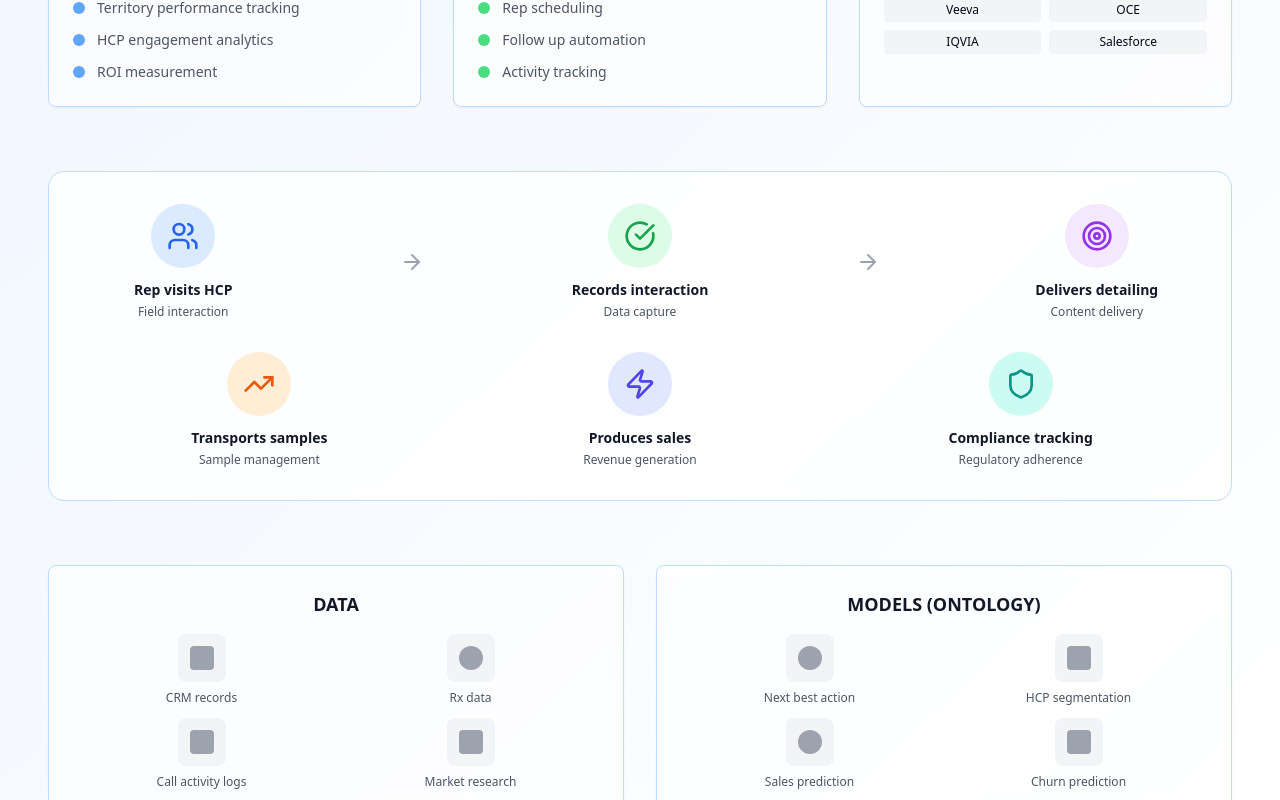
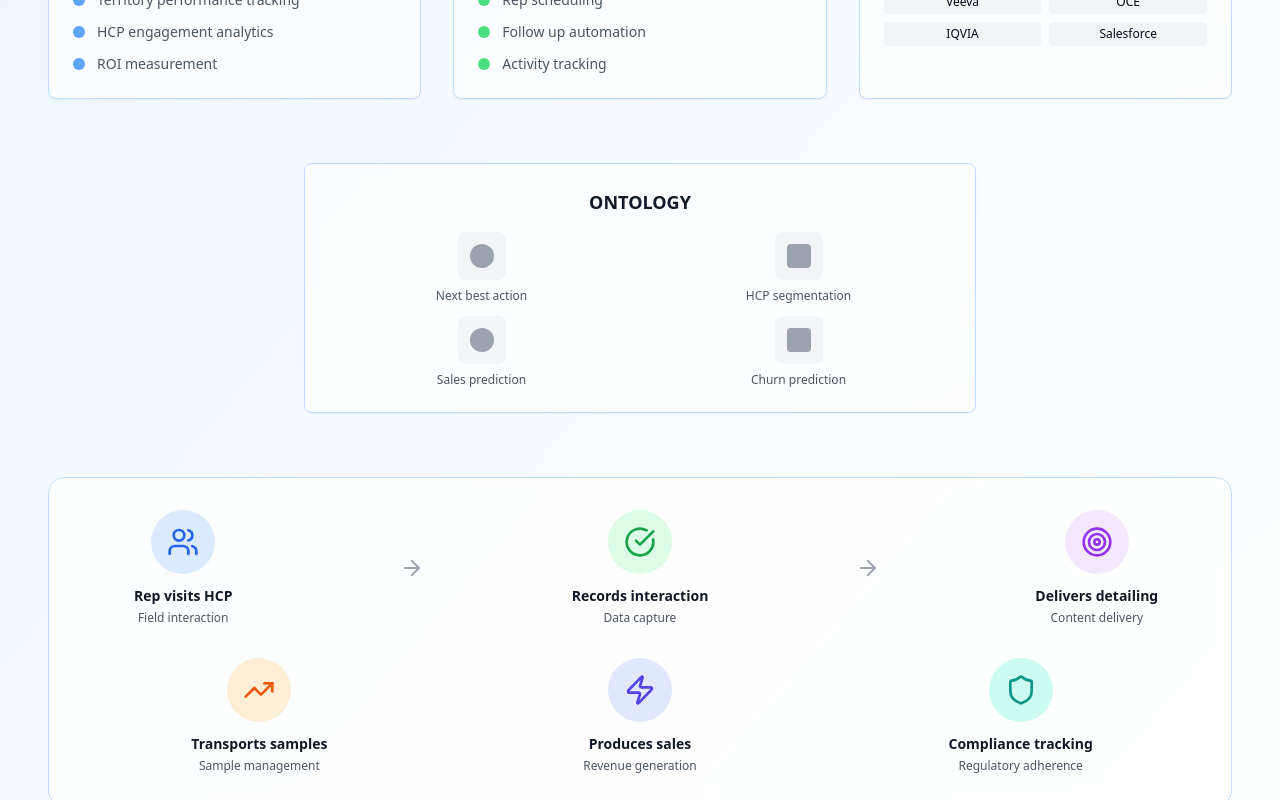
Before and after one commit to aatmaj/in-field-ai-dynamics, a React (Vite) app: page / in a window 1280 px wide. Shown: the part 2000-2800 px from the top of the page. Built offline with nearby package versions, Linux system fonts and the light colour scheme.

Commit message:
Refine header and architecture section
Reduced header size further and updated the architecture section labels to "Ontology" and "Data and Models" for the middle and bottom sections respectively.

```diff
--- a/src/pages/Index.tsx
+++ b/src/pages/Index.tsx
@@ -23,7 +23,7 @@ const Index = () => {
     <div className="min-h-screen bg-gradient-to-br from-blue-50 to-white">
       {/* Header */}
       <header className="bg-white/80 backdrop-blur-sm border-b border-blue-100 sticky top-0 z-50">
-        <div className="container mx-auto px-4 py-2 flex items-center justify-between">
+        <div className="container mx-auto px-4 py-1 flex items-center justify-between">
           <div className="flex items-center space-x-3">
             <img
               src="/lovable-uploads/156d695a-4ad7-4a18-8d00-b84d76015e46.png"
@@ -260,6 +260,41 @@ const Index = () => {
             </Card>
           </div>
 
+          {/* Middle Level - Ontology */}
+          <div className="mb-16">
+            <Card className="border-blue-200 bg-white/60 backdrop-blur-sm max-w-2xl mx-auto">
+              <CardContent className="p-6">
+                <h3 className="text-lg font-bold text-gray-900 mb-4 text-center">ONTOLOGY</h3>
+                <div className="grid grid-cols-2 gap-3">
+                  <div className="text-center">
+                    <div className="w-12 h-12 bg-gray-100 rounded-lg flex items-center justify-center mx-auto mb-2">
+                      <div className="w-6 h-6 bg-gray-400 rounded-full"></div>
+                    </div>
+                    <p className="text-xs text-gray-600">Next best action</p>
+                  </div>
+                  <div className="text-center">
+                    <div className="w-12 h-12 bg-gray-100 rounded-lg flex items-center justify-center mx-auto mb-2">
+                      <div className="w-6 h-6 bg-gray-400 rounded"></div>
+                    </div>
+                    <p className="text-xs text-gray-600">HCP segmentation</p>
+                  </div>
+                  <div className="text-center">
+                    <div className="w-12 h-12 bg-gray-100 rounded-lg flex items-center justify-center mx-auto mb-2">
+                      <div className="w-6 h-6 bg-gray-400 rounded-full"></div>
+                    </div>
+                    <p className="text-xs text-gray-600">Sales prediction</p>
+                  </div>
+                  <div className="text-center">
+                    <div className="w-12 h-12 bg-gray-100 rounded-lg flex items-center justify-center mx-auto mb-2">
+                      <div className="w-6 h-6 bg-gray-400 rounded"></div>
+                    </div>
+                    <p className="text-xs text-gray-600">Churn prediction</p>
+                  </div>
+                </div>
+              </CardContent>
+            </Card>
+          </div>
+
           {/* Central Workflow */}
           <div className="relative bg-white/80 backdrop-blur-sm rounded-2xl p-8 border border-blue-200 mb-16">
             <div className="grid md:grid-cols-5 gap-6 items-center">
@@ -365,31 +400,31 @@ const Index = () => {
 
             <Card className="border-blue-200 bg-white/60 backdrop-blur-sm">
               <CardContent className="p-6">
-                <h3 className="text-lg font-bold text-gray-900 mb-4 text-center">MODELS (ONTOLOGY)</h3>
+                <h3 className="text-lg font-bold text-gray-900 mb-4 text-center">MODELS</h3>
                 <div className="grid grid-cols-2 gap-3">
                   <div className="text-center">
                     <div className="w-12 h-12 bg-gray-100 rounded-lg flex items-center justify-center mx-auto mb-2">
                       <div className="w-6 h-6 bg-gray-400 rounded-full"></div>
                     </div>
-                    <p className="text-xs text-gray-600">Next best action</p>
+                    <p className="text-xs text-gray-600">Predictive analytics</p>
                   </div>
                   <div className="text-center">
                     <div className="w-12 h-12 bg-gray-100 rounded-lg flex items-center justify-center mx-auto mb-2">
                       <div className="w-6 h-6 bg-gray-400 rounded"></div>
                     </div>
-                    <p className="text-xs text-gray-600">HCP segmentation</p>
+                    <p className="text-xs text-gray-600">Territory optimization</p>
                   </div>
                   <div className="text-center">
                     <div className="w-12 h-12 bg-gray-100 rounded-lg flex items-center justify-center mx-auto mb-2">
                       <div className="w-6 h-6 bg-gray-400 rounded-full"></div>
                     </div>
-                    <p className="text-xs text-gray-600">Sales prediction</p>
+                    <p className="text-xs text-gray-600">Rep effectiveness</p>
                   </div>
                   <div className="text-center">
                     <div className="w-12 h-12 bg-gray-100 rounded-lg flex items-center justify-center mx-auto mb-2">
                       <div className="w-6 h-6 bg-gray-400 rounded"></div>
                     </div>
-                    <p className="text-xs text-gray-600">Churn prediction</p>
+                    <p className="text-xs text-gray-600">Market intelligence</p>
                   </div>
                 </div>
               </CardContent>
```
